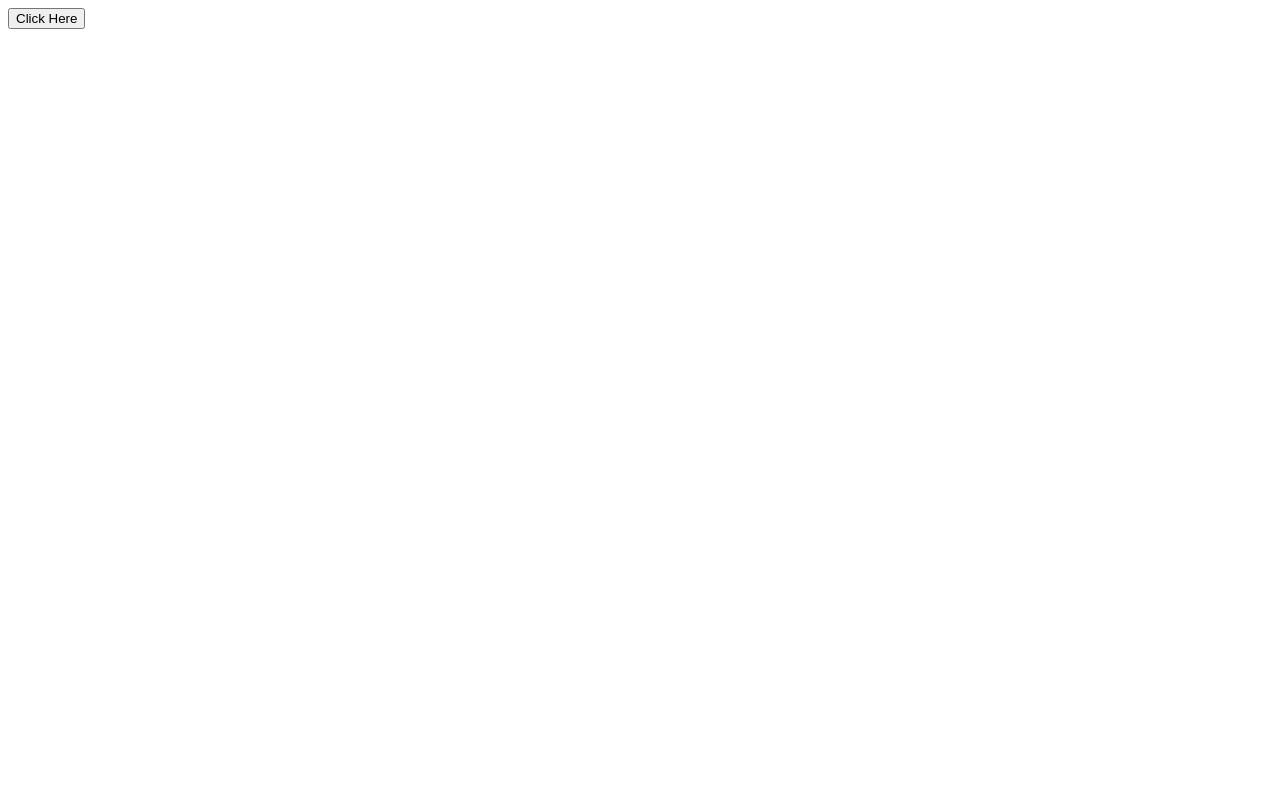
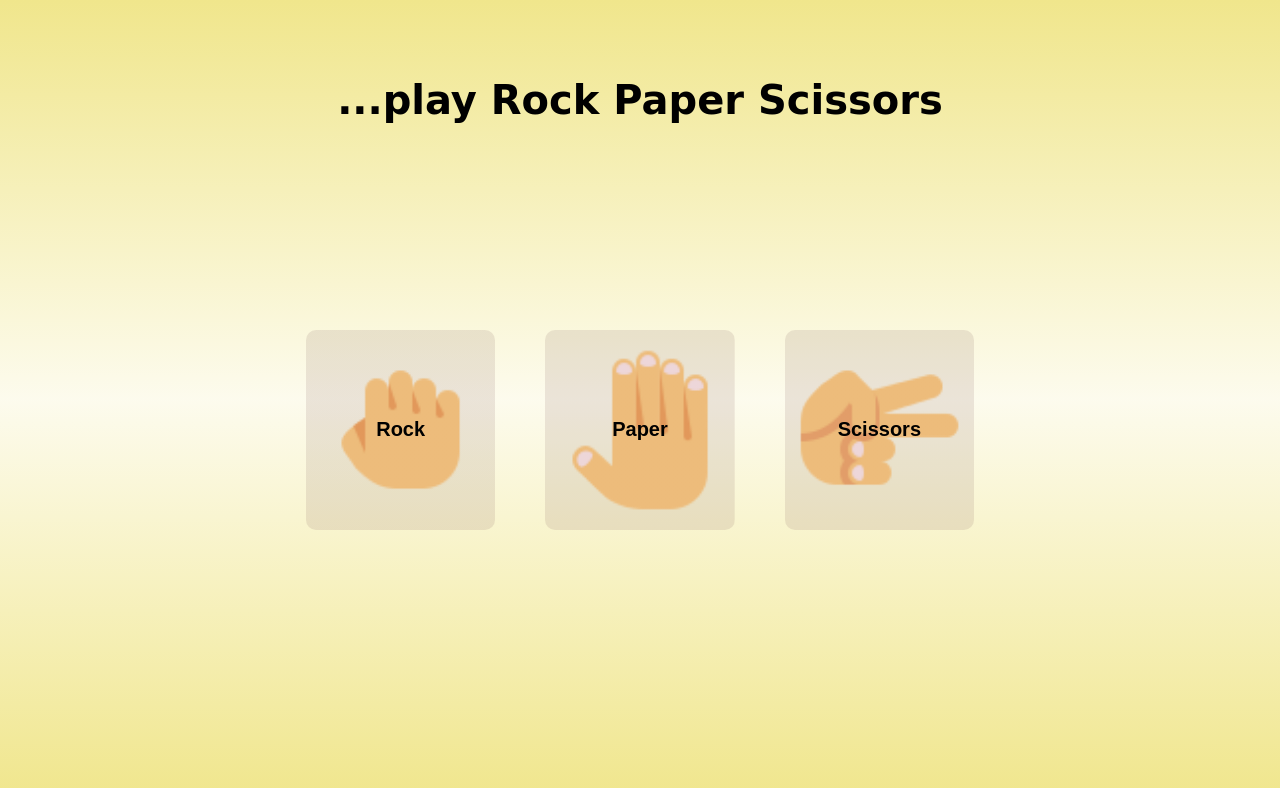
Before and after one commit to Alvaro-IHC/RockPaperScissors-TOP, a plain HTML site: page index.html in a window 1280 px wide. Drawn offline with Linux system fonts and the light colour scheme.

Commit message:
Rock paper scissors completed

```diff
--- a/index.html
+++ b/index.html
@@ -4,10 +4,20 @@
     <meta charset="UTF-8">
     <meta http-equiv="X-UA-Compatible" content="IE=edge">
     <meta name="viewport" content="width=device-width, initial-scale=1.0">
+    <link rel="stylesheet" href="style.css">
     <script src="js/scriptJS.js"></script>
     <title>Document</title>
 </head>
 <body>
-    <button onclick="game()">Click Here</button>
+    <div class="container">
+        <h1 class="title">...play Rock Paper Scissors</h1>
+        <div class="container-btn">
+            <button class="btn rock" onclick="game('rock')">Rock</button>
+            <button class="btn paper" onclick="game('paper')">Paper</button>
+            <button class="btn scissors" onclick="game('scissors')">Scissors</button>
+        </div>
+        <div class="result"></div>
+        <div class="score"></div>
+    </div>
 </body>
 </html>
--- a/js/scriptJS.js
+++ b/js/scriptJS.js
@@ -1,3 +1,5 @@
+let numberUserWins = 0;
+let numberComputerWins = 0;
 let capitalize = word => {
     word = word.toLowerCase();
     word = word.substr(0, 1).toUpperCase() + word.substr(1)
@@ -15,36 +17,39 @@ function playRound(playerSelection, computerSelection){
     let playerValue = arr.indexOf(capitalize(playerSelection));
     let computerValue = arr.indexOf(capitalize(computerSelection));
     if(playerValue === (computerValue+1)%3){
+        numberUserWins++;
         return 3; // win
     }else if ((playerValue+1)%3 === computerValue){
+        numberComputerWins++;
         return 2; // lose
     }else{
         return 1; // draw
     }
 }
 
-function game(){
-    let numberWin = 0;
-    let numberLose = 0;
-    for(let i = 0; i < 5; i++){
-        let playerSelection = prompt("Rock, paper or scissors?")
+function game(playerSelection){
     let computerSelection = computerPlay();
-        alert(`Computer has selected ${computerSelection}`);
+    const message = `Computer has selected ${computerSelection}`+'<br>';
     let result = playRound(playerSelection, computerSelection);
+    const elmResult = document.querySelector('.result');
+    const elmScore = document.querySelector('.score');
+    elmScore.textContent = `Score: You=${numberUserWins}, Computer=${numberComputerWins}`;
     if (result === 3){
-            alert(`You win this round! ${capitalize(playerSelection)} beats ${computerSelection}`);
-            numberWin++;
+        elmResult.innerHTML = message + `You win this round! ${capitalize(playerSelection)} beats ${computerSelection}`;
     }else if(result === 2){
-            alert(`You lose this round! ${computerSelection} beats ${capitalize(playerSelection)}`)
-            numberLose++;
+        elmResult.innerHTML = message + `You lose this round! ${computerSelection} beats ${capitalize(playerSelection)}`
     }else{
-            alert('DRAW');
+        elmResult.innerHTML = message + 'DRAW';
     }
+
+    if (numberUserWins === 5){
+        elmScore.textContent='You got 5 points, you win';
+        numberComputerWins = 0;
+        numberUserWins = 0;
+    }else if(numberComputerWins === 5){
+        elmScore.textContent='Computer got 5 points, computer wins';
+        numberComputerWins = 0;
+        numberUserWins = 0;
     }
-    if (numberWin > numberLose)
-        alert(`After 5 rounds, YOU WIN!`);
-    else if (numberLose > numberWin)
-        alert(`After 5 rounds, COMPUTER WINS!`);
-    else
-        alert('After 5 rounds, It\'s DRAW')
+
 }
--- /dev/null
+++ b/style.css
@@ -0,0 +1,104 @@
+html {
+    font-size: 62.5%;
+    box-sizing: border-box;
+}
+*, *::after, *::before{
+    box-sizing: inherit;
+}
+body{
+    font-size: 1.6rem;
+    font-family: cursive;
+    padding: 0;
+    margin: 0;
+    background: linear-gradient(0deg, rgb(240, 230, 140), rgba(240, 230, 140, 0.151), rgb(240, 230, 140));
+    height: 100vh;
+
+}
+.container {
+    display: flex;
+    flex-direction: column;
+    justify-content: center;
+    width: 90%;
+    margin: 0 auto;
+    text-align: center;
+    height: 100%;
+}
+@media(min-width: 768px){
+    .container{
+        width: 60%;
+        padding: 5rem;
+    }
+}
+.title {
+    color: black;
+    font-size: 2.5rem;
+}
+@media(min-width: 768px){
+    .title{
+        font-size: 4rem;
+        font-weight: bold;
+    }
+}
+
+.container-btn{
+    flex-grow: 1;
+    display: flex;
+    flex-direction: column;
+    align-items: center;
+    justify-content: space-between;
+    margin-bottom: 2rem;
+}
+@media(min-width: 768px){
+    .container-btn{
+        flex-direction: row;
+        justify-content: center;
+        gap: 5rem;
+    }
+}
+.btn {
+    width: 50%;
+    background: transparent;
+    border: none;
+    border-radius: 1rem;
+    width: 35%;
+    height: 10rem;
+    background-size: contain;
+    background-position: center;
+    background-repeat: no-repeat;
+    transition: background 0.15s cubic-bezier(0.54, -1.97, 0.46, 3.67);
+}
+@media(min-width: 768px){
+    .btn{
+        width: 30%;
+        height: 20rem;
+        font-size: 2rem;
+        font-weight: bold;
+    }
+}
+.btn:hover{
+    background: linear-gradient(0deg, rgba(131, 93, 93, 0.144), rgba(131, 93, 93, 0.944));
+    color: whitesmoke;
+    font-size: 2rem;
+    cursor: pointer;
+}
+.rock {
+    background-image: linear-gradient(0deg, rgba(131, 93, 93, 0.144), rgba(131, 93, 93, 0.144)), url(img/icons8_hand_rock_96px.png);
+}
+.paper {
+    background-image: linear-gradient(0deg, rgba(131, 93, 93, 0.144), rgba(131, 93, 93, 0.144)), url(img/icons8_hand_96px.png);
+}
+.scissors {
+    background-image: linear-gradient(0deg, rgba(131, 93, 93, 0.144), rgba(131, 93, 93, 0.144)), url(img/icons8_hand_scissors_96px.png);
+}
+.score {
+    padding-bottom: 2rem;
+    font-weight: bold;
+}
+@media(min-width: 768px){
+    .result{
+        font-size: 2.5rem;
+    }
+    .score {
+        font-size: 2.5rem;
+    }
+}
```
Also changed, not shown: img/icons8_hand_96px.png (added), img/icons8_hand_rock_96px.png (added), img/icons8_hand_scissors_96px.png (added). Lines whose indentation alone changed are shown as unchanged.
